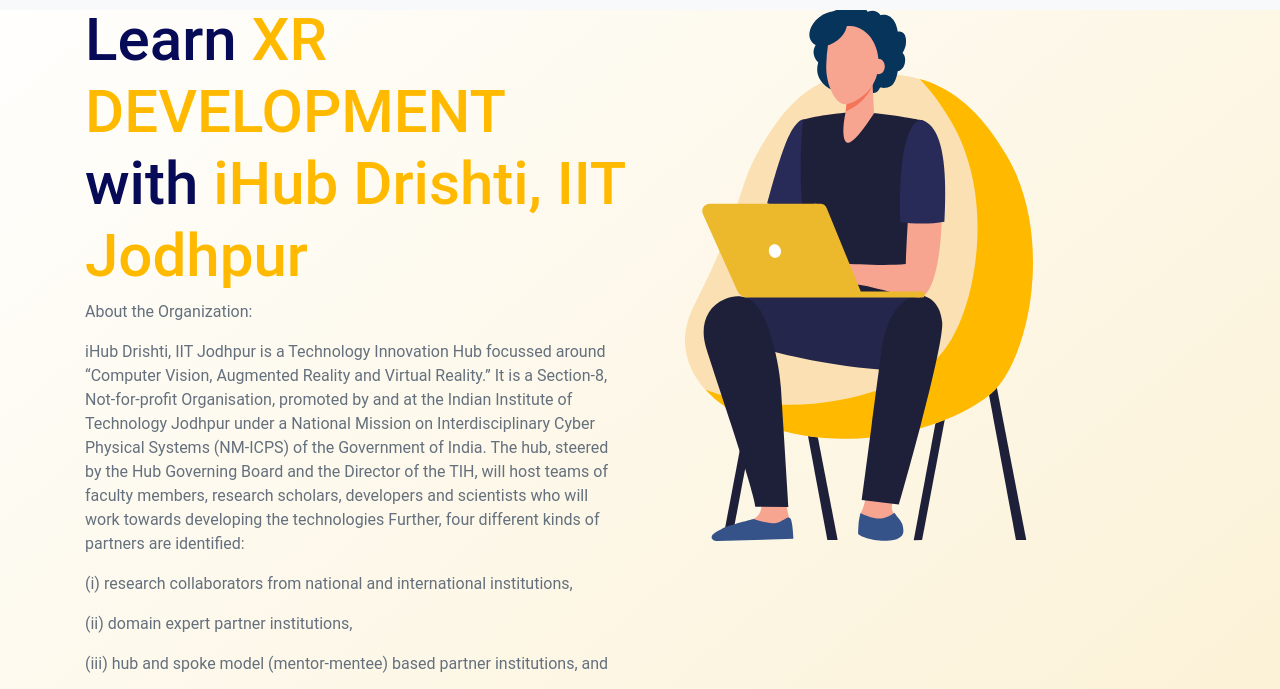
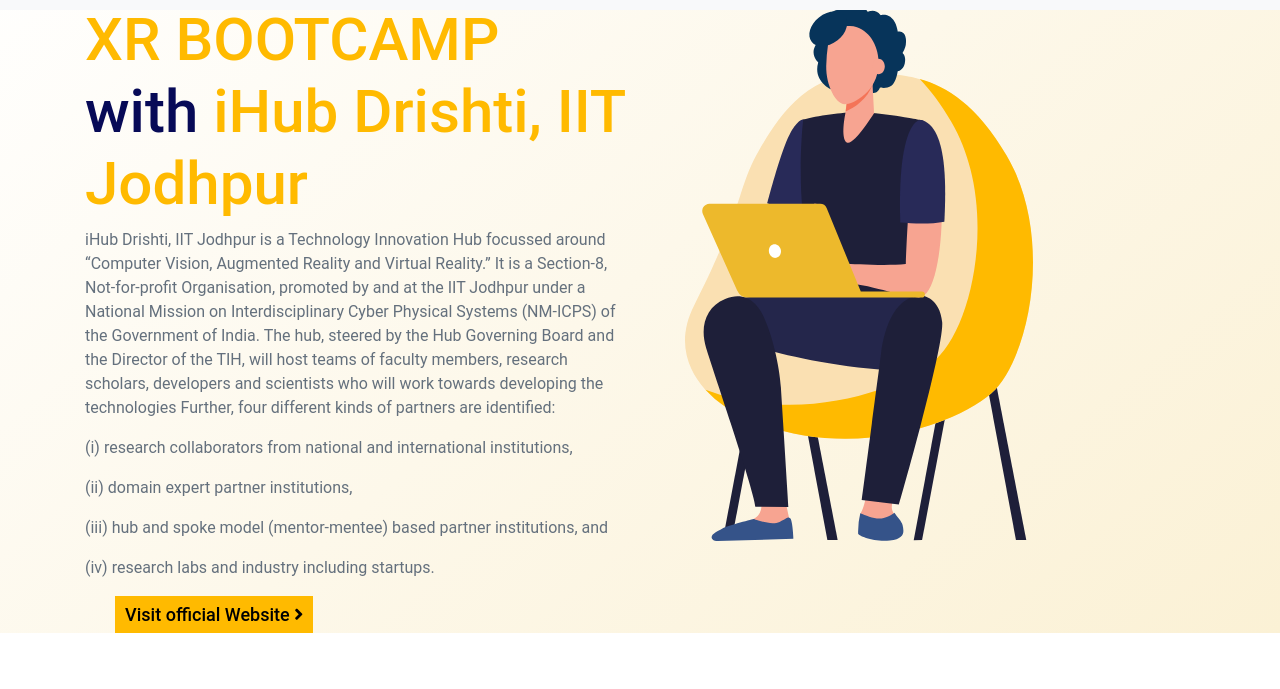
Before and after one commit to itsprashant1999/XrBootcamp, a plain HTML site: page index.html in a window 1280 px wide. Shown: the part 86-775 px from the top of the page. Drawn offline with nearby package versions, Linux system fonts and the light colour scheme.

Commit message:
changes in main page in ihub info, change inst pic in team

```diff
--- a/index.html
+++ b/index.html
@@ -66,15 +66,13 @@
             <div class="row ">
                 <div class="col-md-6 centralize">
                     <div class="left-content ">
-                        <h2>Learn <span class="highlight">XR DEVELOPMENT</span> with
+                        <h2> <span class="highlight">XR BOOTCAMP</span> with
                              <span class="highlight"> iHub Drishti, IIT Jodhpur</span>
                         </h2>
-                        <p>
-                            About the Organization:
-                        </p>
+
                         <p>
                             iHub Drishti, IIT Jodhpur is a Technology Innovation Hub focussed around “Computer Vision, Augmented Reality and Virtual Reality.”
-                            It is a Section-8, Not-for-profit Organisation, promoted by and at the Indian Institute of Technology Jodhpur under a National Mission on Interdisciplinary Cyber Physical Systems (NM-ICPS) of the Government of India.
+                            It is a Section-8, Not-for-profit Organisation, promoted by and at the IIT Jodhpur under a National Mission on Interdisciplinary Cyber Physical Systems (NM-ICPS) of the Government of India.
                             The hub, steered by the Hub Governing Board and the Director of the TIH, will host teams of faculty members, research scholars, developers and scientists who will work towards developing the technologies
                             Further, four different kinds of partners are identified:
                         </p>
@@ -89,8 +87,8 @@
                                   The TIH will also build a network of researchers and developers, both externally hired and from the student body, such that in the next 5 years, iHub Drishti becomes the main hub of technologies related to computer vision, virtual and augmented reality in the entire country.
                         </p>-->
                         <div class="call-to-action">
-                            <button>Work With Us <i class="fas fa-angle-right"></i></button>
-                            <a href="#">View Our Portfolio <i class="fas fa-angle-right"></i></a>
+                            <a href="https://ihub-drishti.ai/"><button>Visit official Website <i class="fas fa-angle-right"></i></button></a>
+                            <!--<a href="https://ihub-drishti.ai/">View Our Portfolio <i class="fas fa-angle-right"></i></a>-->
                         </div>
                     </div>
                 </div>
@@ -358,7 +356,7 @@
 
      Services End  -->
 
-    <!-- Testimonial Start  -->
+    <!-- Testimonial Start
 
     <section class="testimonial section-padding">
         <div class="container">
@@ -391,7 +389,7 @@
                                 </div>
                             </div>
                         </div>
-                        <!--START php slide-->
+                        START php slide
 
                         <div class="carousel-item">
                             <div class="row">
@@ -420,7 +418,7 @@
 
                         </div>
 
-                       <!-- END php-->
+                        END php
 
 
 
@@ -445,7 +443,7 @@
 
         </div>
     </section>
-    <!-- Testimonial End  -->
+     Testimonial End  -->
 
     <!-- Portfolio Start
 
```
Also changed, not shown: service.html (+13 -8 lines), team.html (+1 -1 lines).
